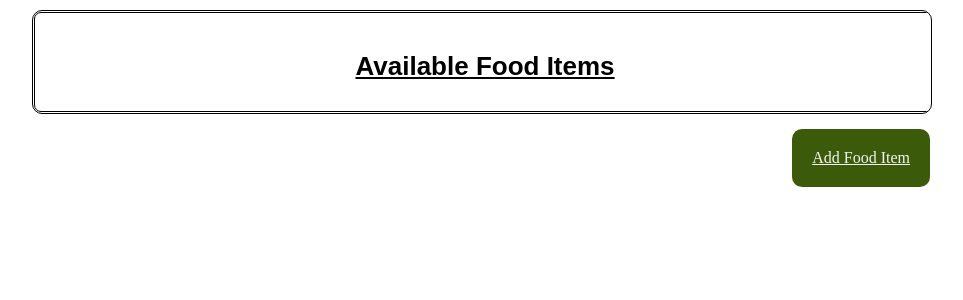
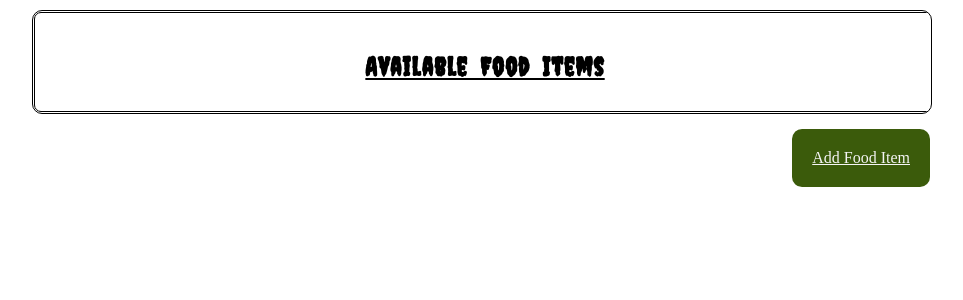
Before and after one commit to 0xVish221b/food-truck-s6, a Flask app: page /menu in a window 1280 px wide. Shown: the part 57-357 px from the top of the page, without its empty margins (158-1121 px from the left). Run offline with Flask 3, Linux system fonts and the light colour scheme; data that the repository does not hold is empty; some libraries are stand-ins or nearby versions.

Commit message:
Enhancements 😒

```diff
--- a/static/styles.css
+++ b/static/styles.css
@@ -73,7 +73,9 @@ ul > li > img {
 h4{
     text-align: center;
     font-size: 26px;
-    font-family: fantasy;
+    font-family: 'Creepster', cursive;
+    word-spacing: 5px;
+    letter-spacing: 1px;
     margin-bottom: 0px;
     text-decoration: underline;
     font-weight: 600;
--- a/templates/menu.html
+++ b/templates/menu.html
@@ -1,6 +1,9 @@
 {% extends "base.html" %}
 
 {% block head %}
+<link rel="preconnect" href="https://fonts.googleapis.com">
+<link rel="preconnect" href="https://fonts.gstatic.com" crossorigin>
+<link href="https://fonts.googleapis.com/css2?family=Creepster&display=swap" rel="stylesheet">
 <link rel="stylesheet" href="../static/styles.css">
 {% endblock %}
 
```
